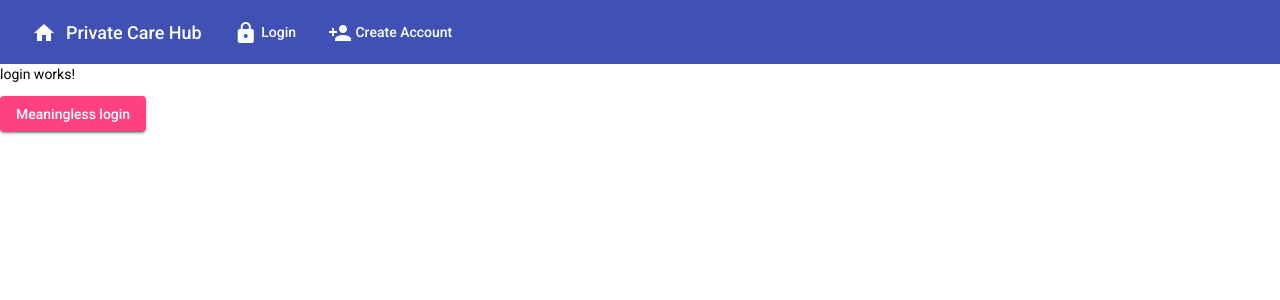
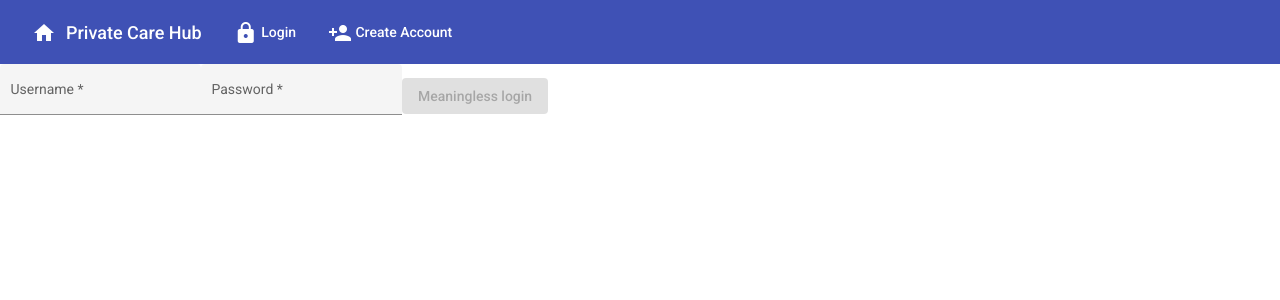
Before and after one commit to jeremylimjw/PCH-Angular, an Angular app: page /login in a window 1280 px wide. Shown: the top 300 px of the page. Built offline with nearby package versions, Linux system fonts and the light colour scheme.

Commit message:
Completed login/logout

```diff
--- a/src/app/home/home.component.ts
+++ b/src/app/home/home.component.ts
@@ -24,9 +24,11 @@ export class HomeComponent implements OnInit {
   ngOnInit(): void {
     this.apiService.getAppointments(this.authService.getUser().medical_record.id).subscribe(result => this.appointments = result);
     this.apiService.getQueueBoard().subscribe(result => {
-      if (result) if (this.isMyAppointment(result[0].appointment.queue_no)) this.messageService.addMessage(TypeEnum.Warning, "Appointment " + result[0].appointment.queue_no + " is being called!", "Appointment is being called");
-      this.dataSource.data = result;
-      this.dataSource.paginator = this.paginator;
+      if (result.length) {
+        if (this.isMyAppointment(result[0].appointment.queue_no)) this.messageService.addMessage(TypeEnum.Warning, "Appointment " + result[0].appointment.queue_no + " is being called!", "Appointment is being called");
+        this.dataSource.data = result;
+        this.dataSource.paginator = this.paginator;
+      }
     });
   }
 
--- a/src/app/login/login.component.html
+++ b/src/app/login/login.component.html
@@ -1,2 +1,14 @@
-<p>login works!</p>
-<button mat-raised-button (click)="authService.login('test','asd')" color="accent">Meaningless login</button>
+<form [formGroup]="loginForm" (ngSubmit)="onSubmit()">
+
+    <mat-form-field appearance="fill">
+        <mat-label>Username</mat-label>
+        <input matInput formControlName="username">
+    </mat-form-field>
+    <mat-form-field appearance="fill">
+        <mat-label>Password</mat-label>
+        <input matInput formControlName="password">
+    </mat-form-field>
+
+    <button mat-raised-button type="submit" color="accent" [disabled]="loginForm.invalid">Meaningless login</button>
+
+</form>
--- a/src/app/login/login.component.ts
+++ b/src/app/login/login.component.ts
@@ -1,5 +1,9 @@
 import { Component, OnInit } from '@angular/core';
+import { FormBuilder, FormControl, Validators } from '@angular/forms';
+import { Router } from '@angular/router';
+import { ApiService } from '../services/api.service';
 import { AuthService } from '../services/auth.service';
+import { MessageService, TypeEnum } from '../services/message.service';
 
 @Component({
   selector: 'app-login',
@@ -8,7 +12,25 @@ import { AuthService } from '../services/auth.service';
 })
 export class LoginComponent implements OnInit {
 
-  constructor(public authService: AuthService) { }
+  loginForm = this.formBuilder.group({
+    username: new FormControl('', Validators.required),
+    password: new FormControl('', Validators.required)
+  });
 
-  ngOnInit(): void { }
+  constructor(
+    private apiService: ApiService,
+    private authService: AuthService,
+    private router: Router,
+    private formBuilder: FormBuilder,
+    private message: MessageService) { }
+
+  ngOnInit(): void {
+  }
+
+  onSubmit(): void {
+    this.apiService.login(this.loginForm.value.username, this.loginForm.value.password).subscribe(res => {
+      this.authService.setUser(res);
+      this.router.navigate(['']);
+    });
+  }
 }
--- a/src/app/services/api.service.ts
+++ b/src/app/services/api.service.ts
@@ -36,4 +36,8 @@ export class ApiService {
   getQueueBoard(): Observable<any> {
     return this.http.get<any>(`api/queueBoard`);
   }
+
+  login(username: string, password: string): Observable<any> {
+    return this.http.post<any>(`api/patient/login`, { username: username, password: password });
+  }
 }
--- a/src/app/services/auth.service.ts
+++ b/src/app/services/auth.service.ts
@@ -15,7 +15,6 @@ export class AuthService {
     let temp = {username: username, password: password, medical_record: { id: 1 }};
     sessionStorage.isLogin = true;
     sessionStorage.currentStaff = JSON.stringify(temp);
-    this.router.navigate(['']);
   }
 
   logout(): void {
@@ -29,6 +28,11 @@ export class AuthService {
     return null;
   }
 
+  setUser(user: any): void {
+    sessionStorage.isLogin = true;
+    sessionStorage.currentStaff = JSON.stringify(user);
+  }
+
   isLoggedIn(): boolean {
     return sessionStorage.isLogin == 'true';
   }
```
